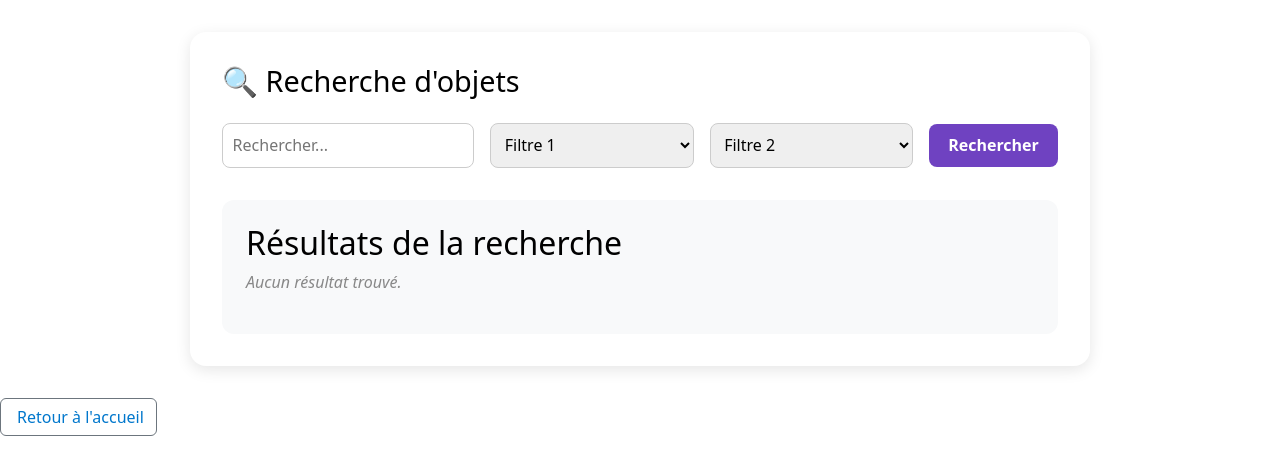
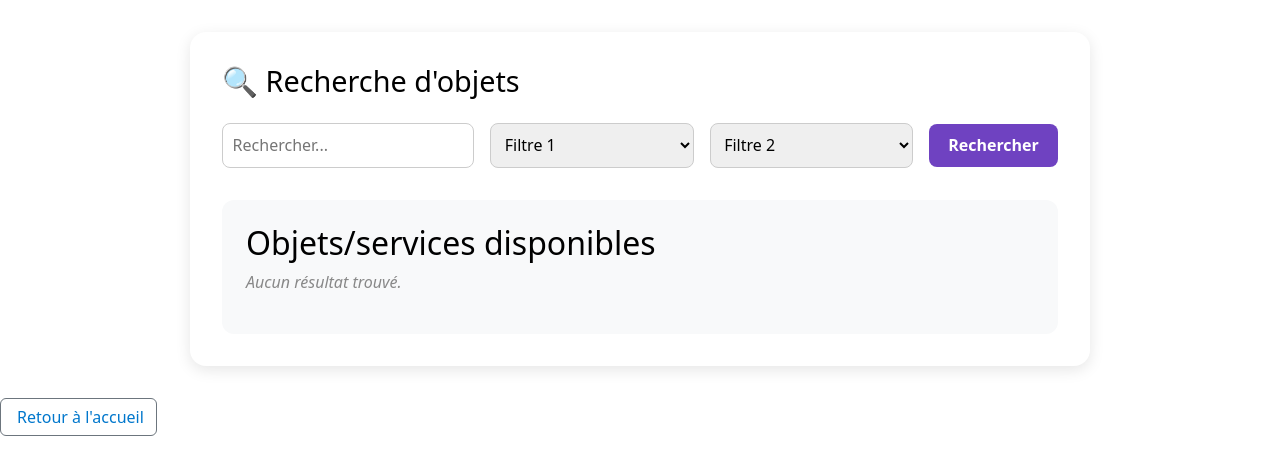
Before and after one commit to Opthelf/DevWeb, a Symfony app: template templates/search/resultsO.html.twig in a window 1280 px wide. Shown: the top 475 px of the page. Run offline with Twig, Linux system fonts and the light colour scheme; the template is opened without the code that fills it, so the values that code supplies are empty; some libraries are stand-ins or nearby versions.

```diff
--- a/templates/search/results.html.twig
+++ b/templates/search/results.html.twig
@@ -102,7 +102,7 @@
     </form>
 
     <div class="results">
-        <h2>Résultats de la recherche</h2>
+        <h2>Utilisateurs</h2>
 
         {% if results is not empty %}
             <ul>
--- a/templates/search/resultsO.html.twig
+++ b/templates/search/resultsO.html.twig
@@ -100,7 +100,7 @@
     </form>
 
     <div class="results">
-        <h2>Résultats de la recherche</h2>
+        <h2>Objets/services disponibles</h2>
 
         {% if results is not empty %}
             <ul>
```
